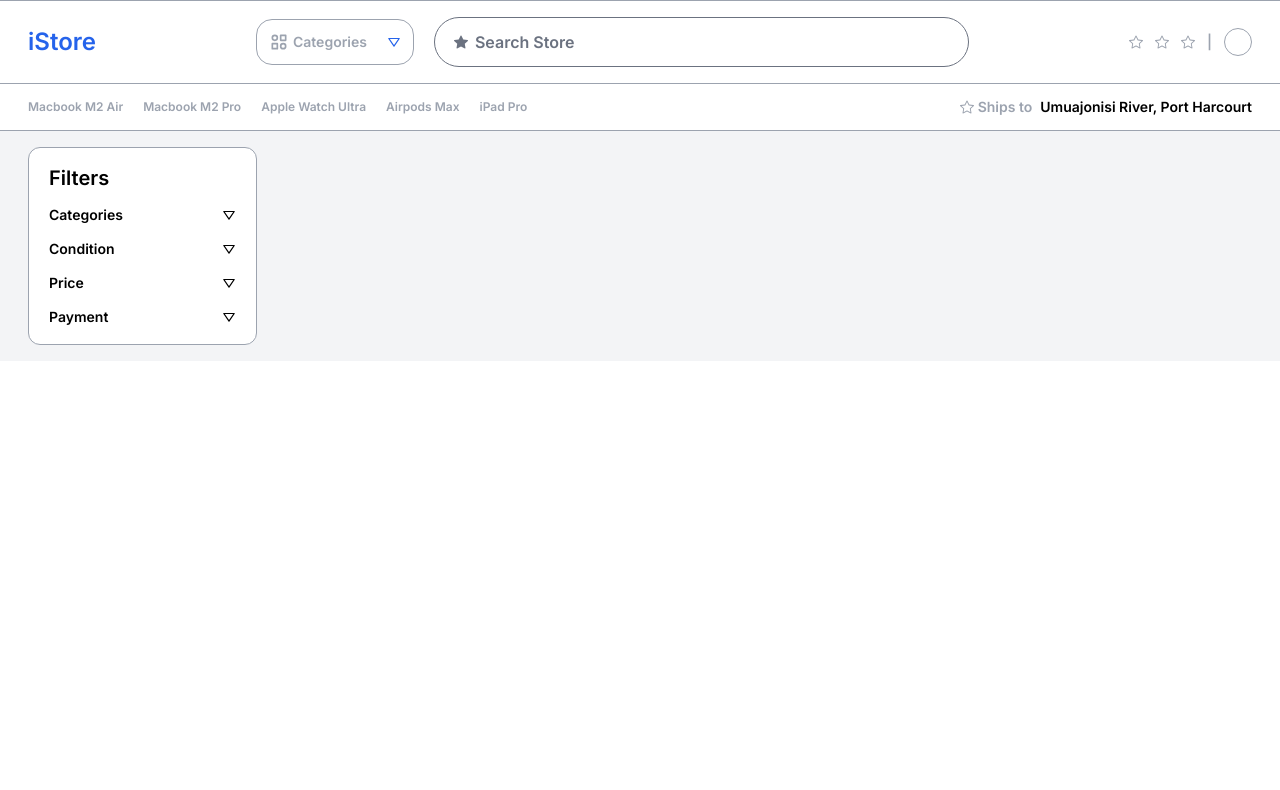
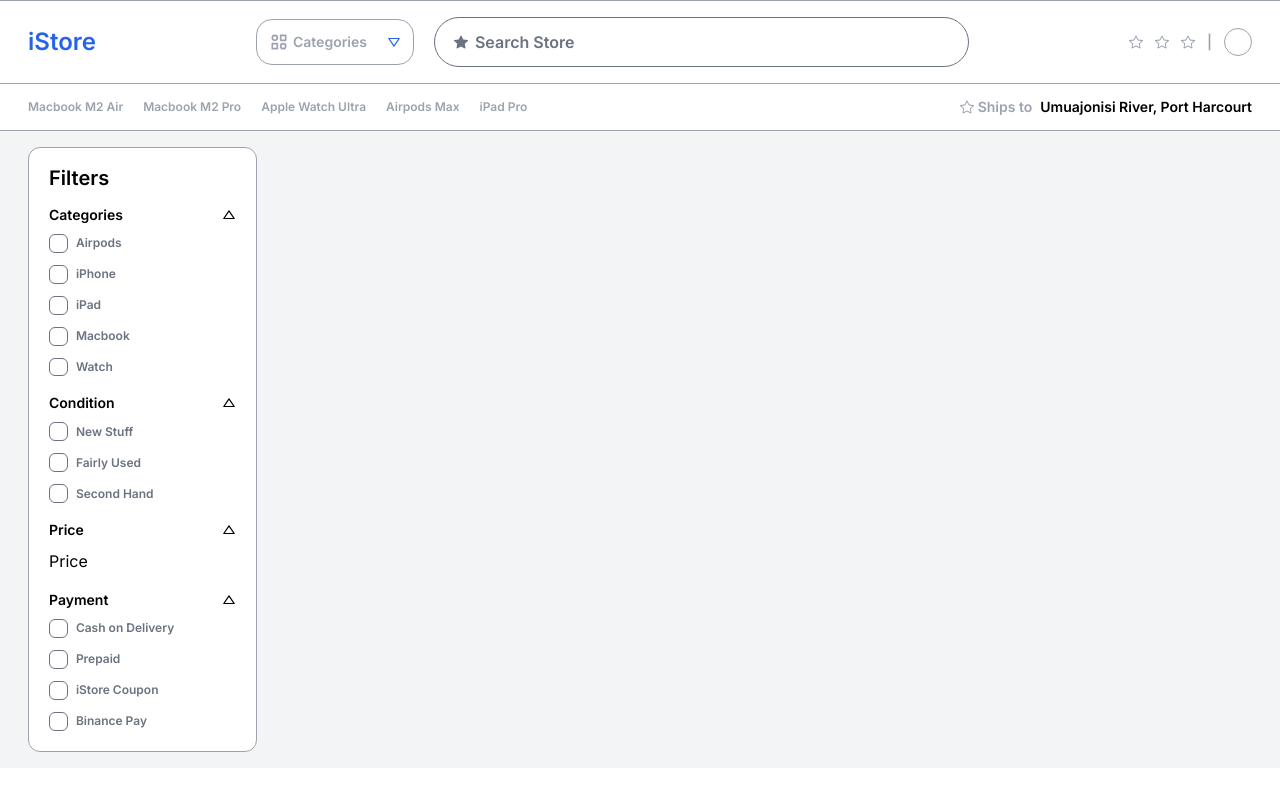
Before and after one commit to mmesomasaint/tempillar, a Next.js app: page /theme/e-apple-store/preview in a window 1280 px wide. Shown: the top 790 px of the page. Built offline with nearby package versions, Linux system fonts and the light colour scheme.

Commit message:
Feat: Add default value for open

```diff
--- a/app/theme/e-apple-store/pack/components/accordion.tsx
+++ b/app/theme/e-apple-store/pack/components/accordion.tsx
@@ -6,12 +6,14 @@ import { TextLabel } from '../elements/text'
 
 export default function Accordion({
   title,
+  defaultOpen,
   children,
 }: {
   title: string
   children: ReactNode[] | ReactNode
+  defaultOpen?: boolean
 }) {
-  const [open, setOpen] = useState(false)
+  const [open, setOpen] = useState(defaultOpen)
 
   return (
     <div className='w-full'>
--- a/app/theme/e-apple-store/preview/page.tsx
+++ b/app/theme/e-apple-store/preview/page.tsx
@@ -44,20 +44,20 @@ export default function Home() {
       <div className='bg-gray-100 px-7 py-4 min-h-full grid grid-cols-10 gap-5'>
         <div className='col-span-2 flex flex-col gap-5 bg-white rounded-xl border border-apple-store-faded-max p-5'>
           <TextMid>Filters</TextMid>
-          <Accordion title='Categories'>
+          <Accordion title='Categories' defaultOpen>
             <CheckBox check={false}>Airpods</CheckBox>
             <CheckBox check={false}>iPhone</CheckBox>
             <CheckBox check={false}>iPad</CheckBox>
             <CheckBox check={false}>Macbook</CheckBox>
             <CheckBox check={false}>Watch</CheckBox>
           </Accordion>
-          <Accordion title='Condition'>
+          <Accordion title='Condition' defaultOpen>
             <CheckBox check={false}>New Stuff</CheckBox>
             <CheckBox check={false}>Fairly Used</CheckBox>
             <CheckBox check={false}>Second Hand</CheckBox>
           </Accordion>
-          <Accordion title='Price'>Price</Accordion>
-          <Accordion title='Payment'>
+          <Accordion title='Price' defaultOpen>Price</Accordion>
+          <Accordion title='Payment' defaultOpen>
             <CheckBox check={false}>Cash on Delivery</CheckBox>
             <CheckBox check={false}>Prepaid</CheckBox>
             <CheckBox check={false}>iStore Coupon</CheckBox>
```
